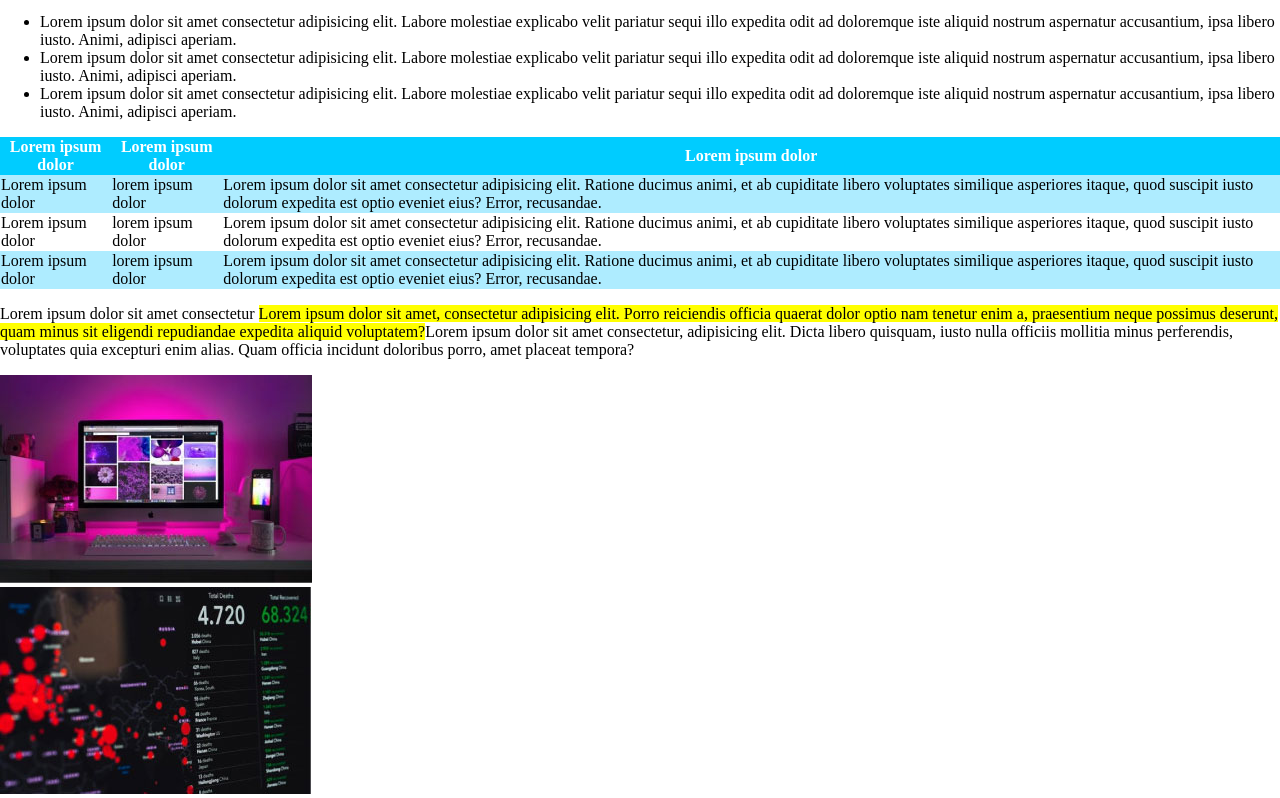
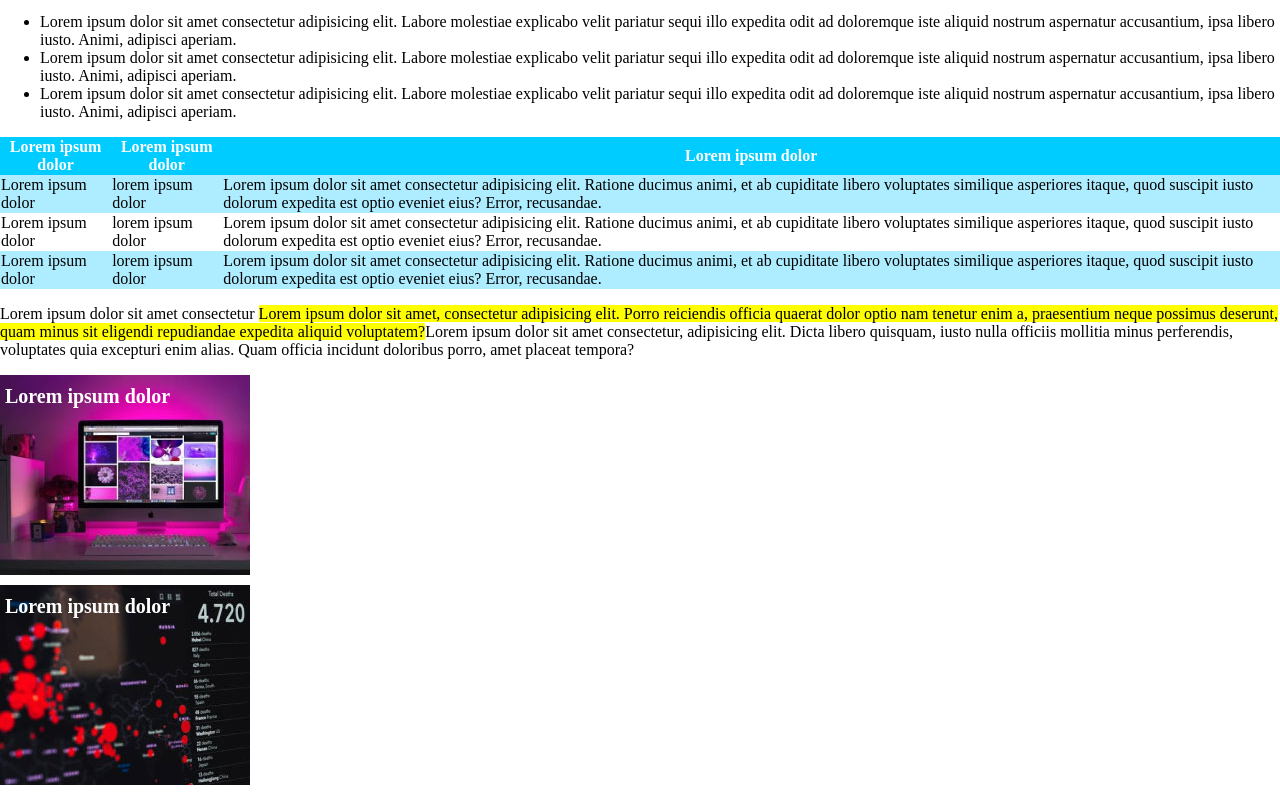
Before and after one commit to OttavioPaolini/html-css-booleaner, a plain HTML site: page index.html in a window 1280 px wide. Shown: the part 708-1506 px from the top of the page. Drawn offline with Linux system fonts and the light colour scheme.

Commit message:
caricate le foto nel footer

```diff
--- a/css/style.css
+++ b/css/style.css
@@ -55,5 +55,23 @@ table{
 }
 
 .pc-desk{
-    width: 200px;
+    height: 200px;
+    width: 250px;
+    background-image: url(../img/monitor.jpg);
+    }
+
+.graphic{
+    margin-top: 10px;
+    height: 200px;
+    width: 250px;
+    background-image: url(../img/graph.jpg);
 }
+
+h4{
+    font-size: 20px;
+    margin-top: 0px;
+    margin-bottom: 0px;
+    padding-top: 10px;
+    padding-left: 5px;
+    color: rgb(255, 255, 255);
+}
--- a/index.html
+++ b/index.html
@@ -79,9 +79,9 @@
     <!-- Footer -->
     <footer>
 
-        <div class="pc-desk"><img src="img/monitor.jpg" alt="pc desktop"></div>
+        <div class="pc-desk"><h4>Lorem ipsum dolor</h4></div>
 
-        <div class="graphic"><img src="img/graph.jpg" alt="graphic"></div>
+        <div class="graphic"><h4>Lorem ipsum dolor</h4></div>
     </footer>
     <!-- /Footer -->
 
```
